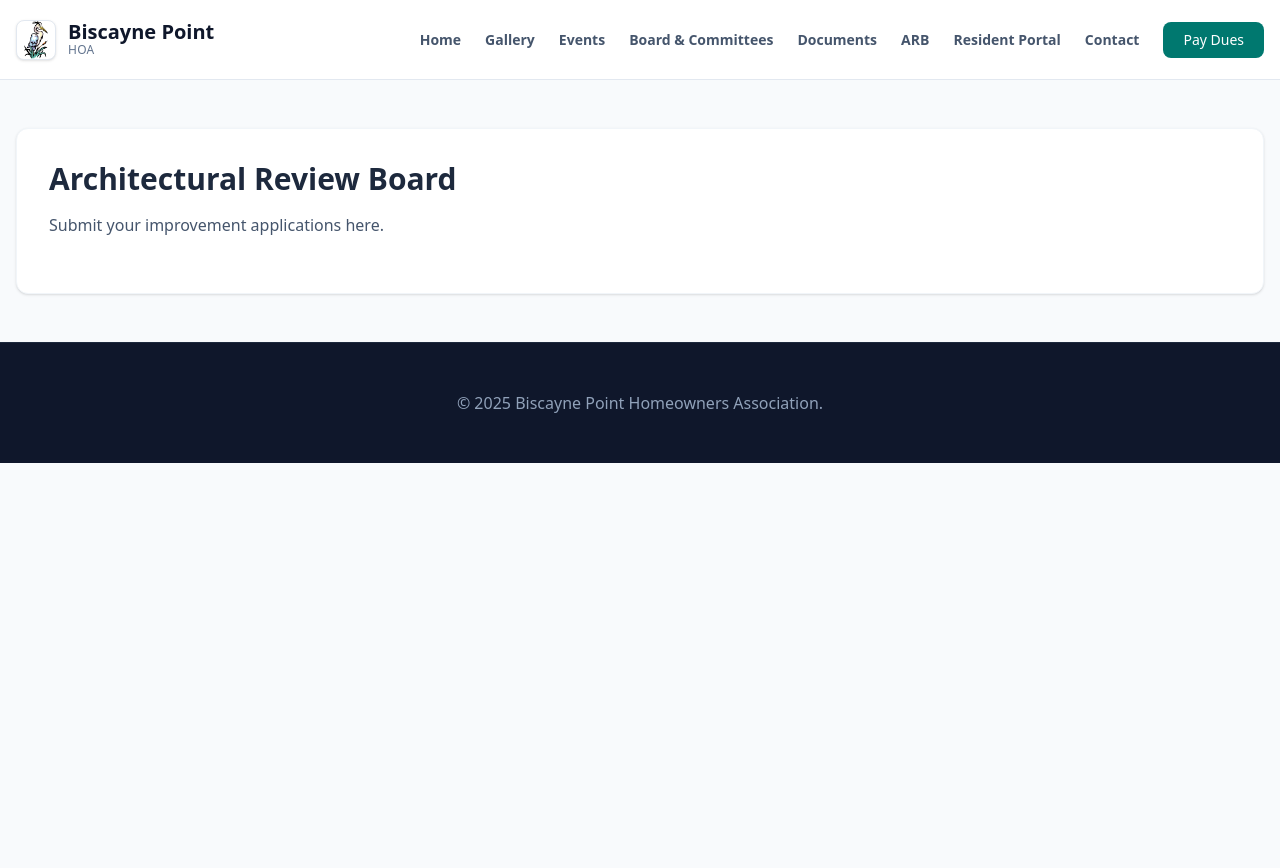
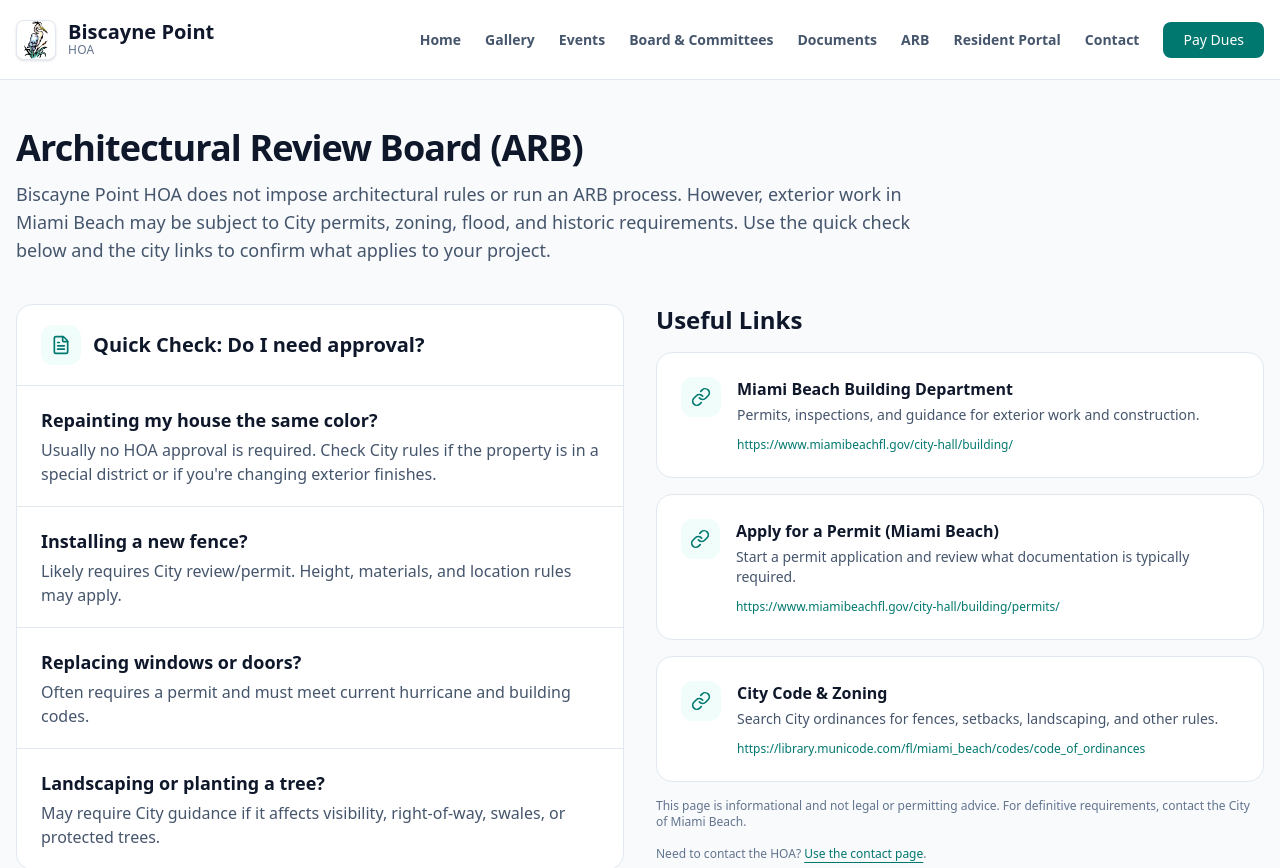
Before and after one commit to RPHllc/biscayne-hoa, a Next.js app: page /arb in a window 1280 px wide. Shown: the top 868 px of the page. Before the commit the page ends 800 px from the top, so only its background shows below. Built offline with nearby package versions, Linux system fonts and the light colour scheme.

Commit message:
added ARB page content

```diff
--- /dev/null
+++ b/content/arb.json
@@ -0,0 +1,46 @@
+{
+  "title": "Architectural Review Board (ARB)",
+  "intro": "Biscayne Point HOA does not impose architectural rules or run an ARB process. However, exterior work in Miami Beach may be subject to City permits, zoning, flood, and historic requirements. Use the quick check below and the city links to confirm what applies to your project.",
+  "quickCheck": {
+    "title": "Quick Check: Do I need approval?",
+    "items": [
+      {
+        "question": "Repainting my house the same color?",
+        "answer": "Usually no HOA approval is required. Check City rules if the property is in a special district or if you're changing exterior finishes."
+      },
+      {
+        "question": "Installing a new fence?",
+        "answer": "Likely requires City review/permit. Height, materials, and location rules may apply."
+      },
+      {
+        "question": "Replacing windows or doors?",
+        "answer": "Often requires a permit and must meet current hurricane and building codes."
+      },
+      {
+        "question": "Landscaping or planting a tree?",
+        "answer": "May require City guidance if it affects visibility, right-of-way, swales, or protected trees."
+      }
+    ]
+  },
+  "usefulLinks": {
+    "title": "Useful Links",
+    "items": [
+      {
+        "label": "Miami Beach Building Department",
+        "href": "https://www.miamibeachfl.gov/city-hall/building/",
+        "description": "Permits, inspections, and guidance for exterior work and construction."
+      },
+      {
+        "label": "Apply for a Permit (Miami Beach)",
+        "href": "https://www.miamibeachfl.gov/city-hall/building/permits/",
+        "description": "Start a permit application and review what documentation is typically required."
+      },
+      {
+        "label": "City Code & Zoning",
+        "href": "https://library.municode.com/fl/miami_beach/codes/code_of_ordinances",
+        "description": "Search City ordinances for fences, setbacks, landscaping, and other rules."
+      }
+    ]
+  },
+  "disclaimer": "This page is informational and not legal or permitting advice. For definitive requirements, contact the City of Miami Beach."
+}
--- a/src/app/(public)/arb/page.js
+++ /dev/null
@@ -1,10 +0,0 @@
-export default function ARBPage() {
-  return (
-    <div className="bg-white p-8 rounded-xl shadow-sm border border-slate-100">
-      <h1 className="text-3xl font-bold mb-4">Architectural Review Board</h1>
-      <p className="text-slate-600 mb-6">
-        Submit your improvement applications here.
-      </p>
-    </div>
-  );
-}
--- /dev/null
+++ b/src/app/(public)/arb/page.tsx
@@ -0,0 +1,108 @@
+import Link from 'next/link';
+import { FileText, Link as LinkIcon } from 'lucide-react';
+import { getArbContent } from '@/lib/content/arb';
+
+function ExternalLinkCard({
+  label,
+  href,
+  description,
+}: {
+  label: string,
+  href: string,
+  description?: string,
+}) {
+  return (
+    <a
+      href={href}
+      target="_blank"
+      rel="noreferrer"
+      className="block rounded-2xl border border-slate-200 bg-white p-6 hover:border-teal-200 hover:shadow-sm transition"
+    >
+      <div className="flex items-start gap-4">
+        <div className="w-10 h-10 rounded-xl bg-teal-50 flex items-center justify-center">
+          <LinkIcon className="w-5 h-5 text-teal-700" />
+        </div>
+        <div className="min-w-0">
+          <div className="font-bold text-slate-900">{label}</div>
+          {description ? (
+            <div className="mt-1 text-sm text-slate-600">{description}</div>
+          ) : null}
+          <div className="mt-3 text-xs text-teal-700 truncate">{href}</div>
+        </div>
+      </div>
+    </a>
+  );
+}
+
+export default function ArbPage() {
+  const content = getArbContent();
+
+  return (
+    <div className="space-y-10">
+      <header className="space-y-3">
+        <h2 className="text-4xl font-bold tracking-tight text-slate-900">
+          {content.title}
+        </h2>
+        <p className="text-lg text-slate-600 max-w-4xl">{content.intro}</p>
+      </header>
+
+      <div className="grid grid-cols-1 lg:grid-cols-2 gap-8 items-start">
+        {/* Quick Check */}
+        <section className="rounded-2xl border border-slate-200 bg-white">
+          <div className="px-6 py-5 border-b border-slate-200 flex items-center gap-3">
+            <div className="w-10 h-10 rounded-xl bg-teal-50 flex items-center justify-center">
+              <FileText className="w-5 h-5 text-teal-700" />
+            </div>
+            <h3 className="text-xl font-bold text-slate-900">
+              {content.quickCheck.title}
+            </h3>
+          </div>
+
+          <div className="divide-y divide-slate-200">
+            {content.quickCheck.items.map((item) => (
+              <div key={item.question} className="px-6 py-5">
+                <div className="text-lg font-bold text-slate-900">
+                  {item.question}
+                </div>
+                <div className="mt-1 text-slate-600">{item.answer}</div>
+              </div>
+            ))}
+          </div>
+        </section>
+
+        {/* Useful Links */}
+        <section className="space-y-4">
+          <h3 className="text-2xl font-bold text-slate-900">
+            {content.usefulLinks.title}
+          </h3>
+
+          <div className="grid grid-cols-1 gap-4">
+            {content.usefulLinks.items.map((l) => (
+              <ExternalLinkCard
+                key={l.href}
+                label={l.label}
+                href={l.href}
+                description={l.description}
+              />
+            ))}
+          </div>
+
+          {content.disclaimer ? (
+            <p className="text-xs text-slate-500">{content.disclaimer}</p>
+          ) : null}
+
+          <p className="text-xs text-slate-500">
+            Need to contact the HOA?{' '}
+            <Link
+              href="/contact"
+              className="text-teal-700 hover:text-teal-800 underline underline-offset-4"
+            >
+              Use the contact page
+            </Link>
+            .
+          </p>
+        </section>
+      </div>
+    </div>
+  );
+}
--- /dev/null
+++ b/src/lib/content/arb.ts
@@ -0,0 +1,30 @@
+import arbData from '../../../content/arb.json';
+
+export type ArbQuickCheckItem = {
+  question: string;
+  answer: string;
+};
+
+export type ArbUsefulLink = {
+  label: string;
+  href: string;
+  description?: string;
+};
+
+export type ArbContent = {
+  title: string;
+  intro: string;
+  disclaimer?: string;
+  quickCheck: {
+    title: string;
+    items: ArbQuickCheckItem[];
+  };
+  usefulLinks: {
+    title: string;
+    items: ArbUsefulLink[];
+  };
+};
+
+export function getArbContent(): ArbContent {
+  return arbData as ArbContent;
+}
```
